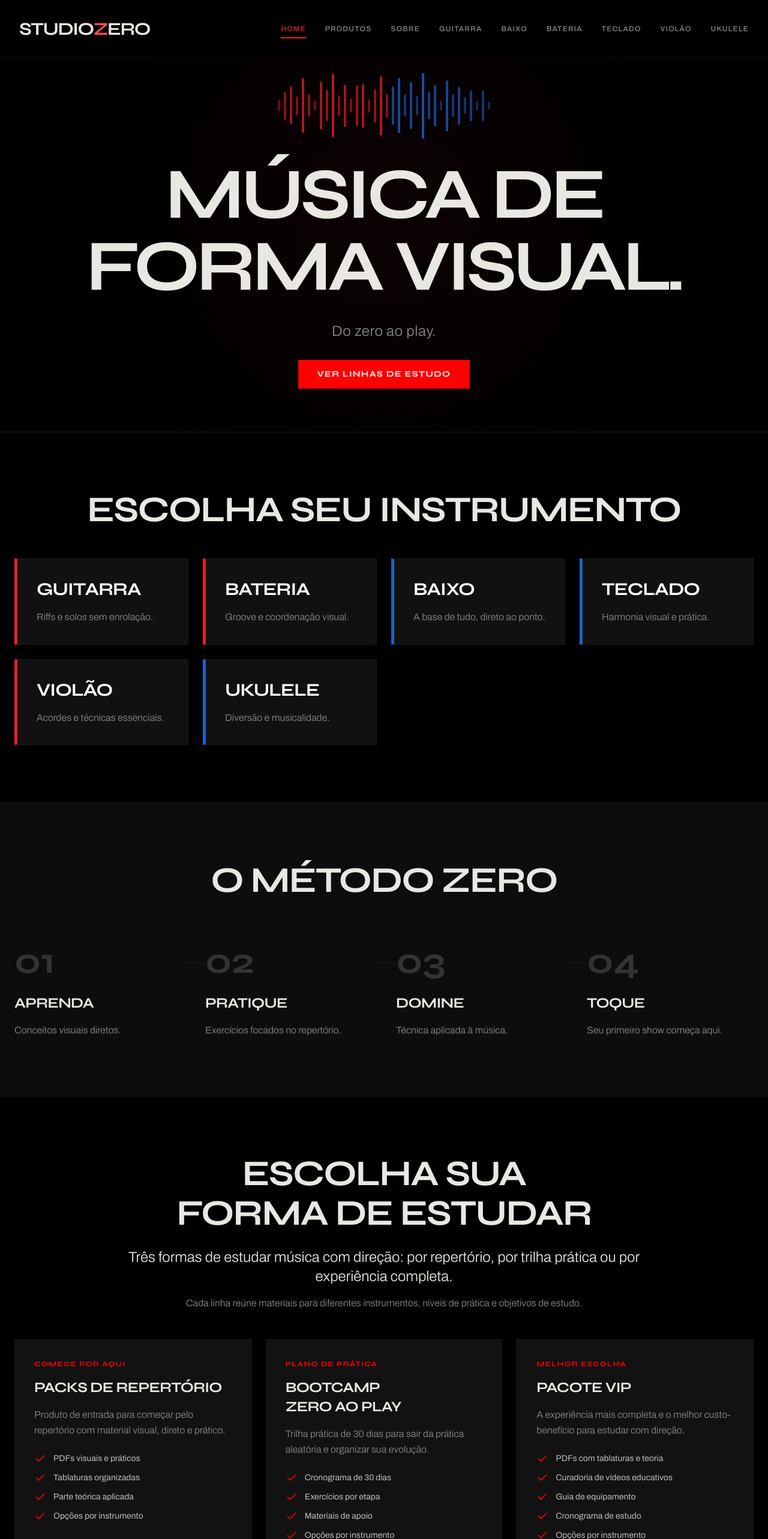
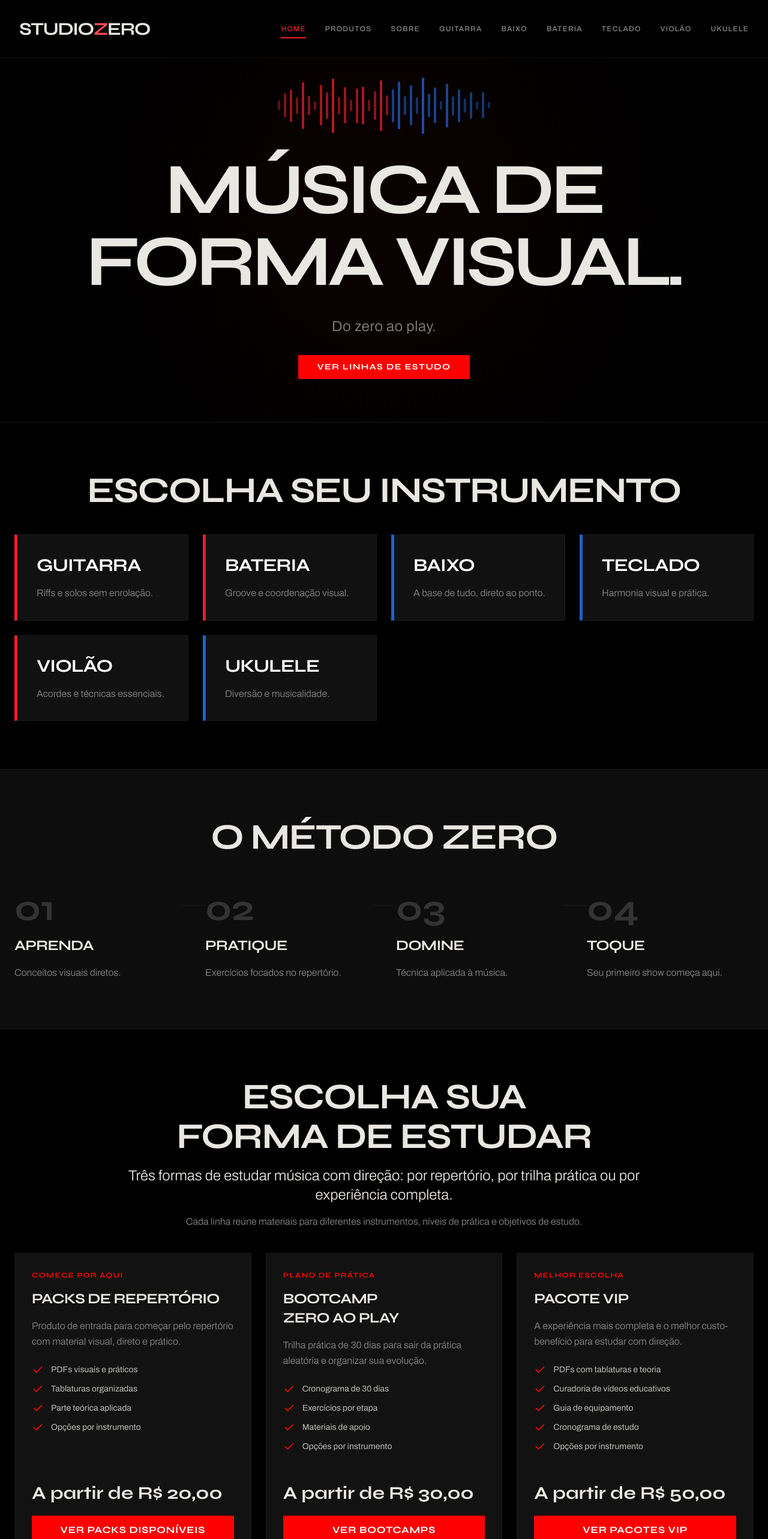
Before and after one commit to Tiffanylimaa/studiozero, a React (Vite) app in the folder apps/web/: page / in a window 1280 px wide. Shown: the top 2566 px of the page at 60% size. Built offline with nearby package versions, Linux system fonts and the light colour scheme.

Commit message:
Further compact homepage spacing

```diff
--- a/apps/web/src/pages/HomePage.jsx
+++ b/apps/web/src/pages/HomePage.jsx
@@ -109,7 +109,7 @@ function HomePage() {
 
       <main>
         {/* SECTION 1: HERO */}
-        <section className="relative min-h-[86svh] md:min-h-[90svh] flex flex-col items-center justify-center pt-24 pb-12 px-6 overflow-hidden">
+        <section className="relative min-h-[84svh] md:min-h-[88svh] flex flex-col items-center justify-center pt-24 pb-10 px-6 overflow-hidden">
           <div className="absolute inset-0 bg-[radial-gradient(circle_at_center,rgba(232,32,42,0.05)_0%,transparent_70%)] pointer-events-none" />
 
           <motion.div
@@ -118,12 +118,12 @@ function HomePage() {
             transition={{ duration: 0.8, ease: "easeOut" }}
             className="relative z-10 text-center max-w-6xl mx-auto space-y-6 md:space-y-8"
           >
-            <div className="flex items-center justify-center gap-1 md:gap-[6px] mb-6 md:mb-8 h-20 md:h-28 opacity-80 mix-blend-screen">
+            <div className="flex items-center justify-center gap-1 md:gap-[6px] mb-5 md:mb-6 h-16 md:h-24 opacity-80 mix-blend-screen">
               {WAVEFORM_BARS.map((bar, i) => {
                 const isRed = i < 19;
                 const opacity = 0.4 + bar.h / 230 * 0.6;
                 const color = isRed ? `rgba(232, 32, 42, ${opacity})` : `rgba(34, 96, 204, ${opacity})`;
-                return <WaveformBar key={i} height={bar.h * 0.5} delay={bar.delay} color={color} />;
+                return <WaveformBar key={i} height={bar.h * 0.43} delay={bar.delay} color={color} />;
               })}
             </div>
 
@@ -136,7 +136,7 @@ function HomePage() {
             </p>
 
             <Link to="/produtos" className="inline-block">
-              <Button className="bg-primary hover:bg-primary/90 text-white rounded-sm px-6 md:px-8 py-5 md:py-6 font-syne uppercase tracking-widest whitespace-normal text-center leading-tight">
+              <Button className="bg-primary hover:bg-primary/90 text-white rounded-sm px-6 md:px-8 py-4 md:py-5 font-syne uppercase tracking-widest whitespace-normal text-center leading-tight">
                 Ver linhas de estudo
               </Button>
             </Link>
@@ -144,9 +144,9 @@ function HomePage() {
         </section>
 
         {/* SECTION 2: INSTRUMENTS GRID */}
-        <section className="py-20 md:py-24 px-6 bg-background border-t border-border">
+        <section className="py-16 md:py-20 px-6 bg-background border-t border-border">
           <div className="max-w-7xl mx-auto">
-            <h2 className="mb-10 md:mb-12 text-center">Escolha seu instrumento</h2>
+            <h2 className="mb-8 md:mb-10 text-center">Escolha seu instrumento</h2>
             <div className="grid grid-cols-1 md:grid-cols-2 lg:grid-cols-4 gap-6">
               {instruments.map((inst, i) => (
                 <motion.div
@@ -167,14 +167,14 @@ function HomePage() {
         </section>
 
         {/* SECTION 3: METHOD */}
-        <section className="py-20 md:py-24 px-6 bg-section-contrast border-y border-border">
+        <section className="py-16 md:py-20 px-6 bg-section-contrast border-y border-border">
           <div className="max-w-7xl mx-auto">
-            <h2 className="mb-12 md:mb-14 text-center">O Método Zero</h2>
+            <h2 className="mb-10 md:mb-12 text-center">O Método Zero</h2>
             <div className="grid grid-cols-1 md:grid-cols-4 gap-8 md:gap-10 relative">
-              <div className="hidden md:block absolute top-12 left-0 w-full h-[1px] bg-border" />
+              <div className="hidden md:block absolute top-8 left-0 w-full h-[1px] bg-border" />
               {steps.map((step, i) => (
-                <div key={i} className="relative z-10 bg-section-contrast pt-4">
-                  <span className="font-syne text-6xl font-bold text-muted-foreground/30 block mb-6">
+                <div key={i} className="relative z-10 bg-section-contrast pt-2">
+                  <span className="font-syne text-5xl md:text-6xl font-bold text-muted-foreground/30 block mb-4">
                     {step.num}
                   </span>
                   <h3 className="text-2xl mb-4 text-foreground">{step.title}</h3>
@@ -186,10 +186,10 @@ function HomePage() {
         </section>
 
         {/* SECTION 4: PRODUCTS */}
-        <section className="py-20 md:py-24 px-6 bg-background">
+        <section className="py-16 md:py-20 px-6 bg-background">
           <div className="max-w-7xl mx-auto">
-            <div className="text-center mb-10 md:mb-12 max-w-4xl mx-auto">
-              <h2 className="mb-6">Escolha sua forma de estudar</h2>
+            <div className="text-center mb-8 md:mb-10 max-w-4xl mx-auto">
+              <h2 className="mb-4">Escolha sua forma de estudar</h2>
               <p className="text-xl md:text-2xl text-foreground font-light mb-4">
                 Três formas de estudar música com direção: por repertório, por trilha prática ou por experiência completa.
               </p>
@@ -199,7 +199,7 @@ function HomePage() {
             </div>
             <div className="grid grid-cols-1 md:grid-cols-3 gap-6">
               {products.map((prod, i) => (
-                <div key={i} className="bg-card border border-border p-6 md:p-8 flex flex-col h-full hover:border-primary/50 transition-colors">
+                <div key={i} className="bg-card border border-border p-5 md:p-7 flex flex-col h-full hover:border-primary/50 transition-colors">
                   {prod.label && (
                     <p className="text-primary font-syne uppercase tracking-widest text-xs mb-4">
                       {prod.label}
@@ -211,7 +211,7 @@ function HomePage() {
                     <p className="text-muted-foreground font-light mb-6">{prod.desc}</p>
                   )}
 
-                  <ul className={`space-y-3 mb-8 flex-grow ${!prod.desc ? 'mt-3' : ''}`}>
+                  <ul className={`space-y-3 mb-6 flex-grow ${!prod.desc ? 'mt-3' : ''}`}>
                     {prod.features.map((feat, j) => (
                       <li key={j} className="flex items-start text-sm text-foreground/80">
                         <Check className="w-5 h-5 text-primary mr-3 shrink-0" />
@@ -221,7 +221,7 @@ function HomePage() {
                   </ul>
 
                   <div className="mt-auto pt-6 border-t border-border/50">
-                    <div className="text-2xl md:text-3xl font-syne font-bold mb-6">{prod.price}</div>
+                    <div className="text-2xl md:text-3xl font-syne font-bold mb-5">{prod.price}</div>
                     <Button asChild className="w-full bg-primary hover:bg-primary/90 text-white rounded-sm px-4 py-4 min-h-[3.1rem] font-syne uppercase tracking-wider text-sm md:text-base whitespace-normal text-center leading-tight">
                       <Link to="/produtos">
                         {prod.cta}
@@ -239,7 +239,7 @@ function HomePage() {
         </section>
 
         {/* SECTION 5: FINAL CTA */}
-        <section className="py-24 md:py-28 px-6 bg-background border-t border-border text-center">
+        <section className="py-16 md:py-20 px-6 bg-background border-t border-border text-center">
           <div className="max-w-3xl mx-auto space-y-6">
             <h2 className="text-4xl md:text-6xl">Sua vez de tocar.</h2>
             <Button asChild className="bg-primary hover:bg-primary/90 text-white rounded-sm px-6 md:px-8 py-4 md:py-5 font-syne uppercase tracking-widest whitespace-normal text-center leading-tight">
```
